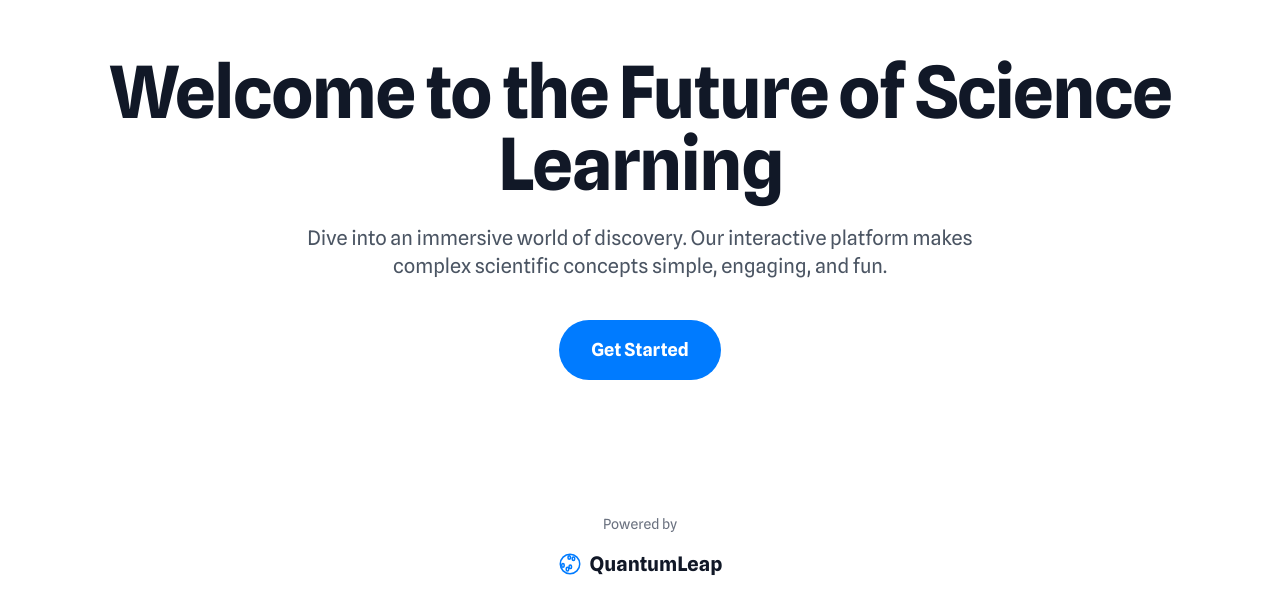
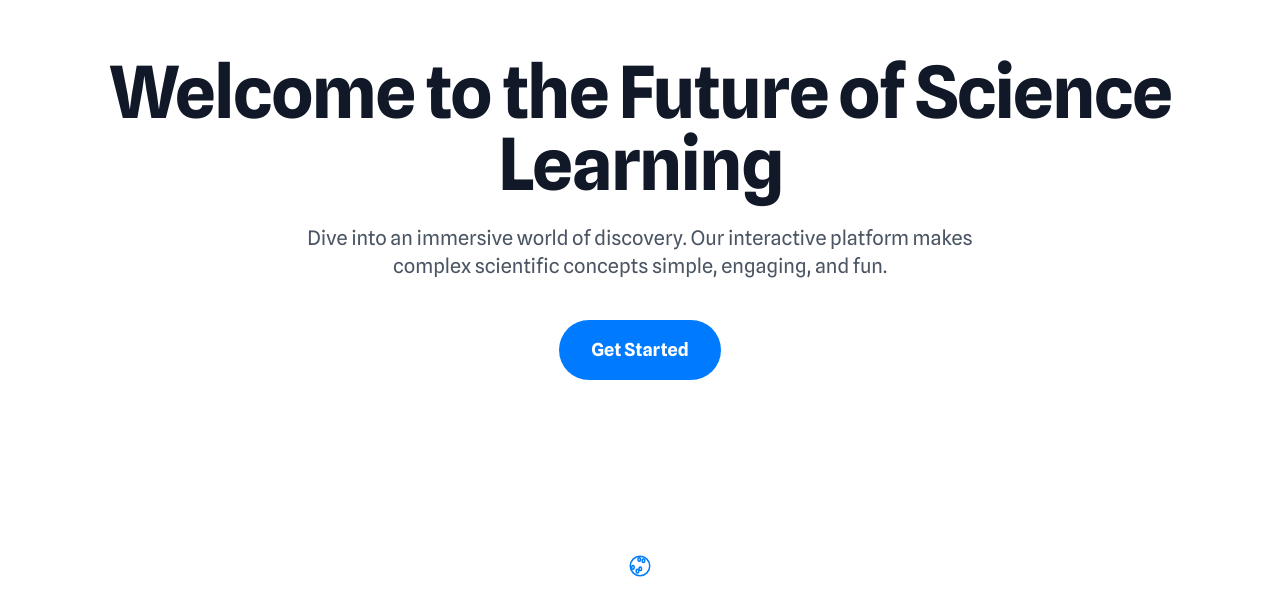
Before and after one commit to Thamizhselvi07/quiz-app, a plain HTML site: page index.html in a window 1280 px wide. Shown: the part 182-798 px from the top of the page. Drawn offline with nearby package versions, Linux system fonts and the light colour scheme.

Commit message:
Update index.html

```diff
--- a/index.html
+++ b/index.html
@@ -30,7 +30,6 @@
 </div>
 </div>
 <div class="absolute bottom-10 flex flex-col items-center gap-4">
-<span class="text-sm text-gray-500">Powered by</span>
 <div class="flex items-center gap-2">
 <svg class="h-6 w-6 text-[var(--primary-color)]" fill="none" stroke="currentColor" stroke-width="1.5" viewBox="0 0 24 24" xmlns="http://www.w3.org/2000/svg">
 <path d="M14.25 6.087c0-.66.537-1.197 1.197-1.197h.01a1.197 1.197 0 0 1 1.196 1.196v1.196A1.197 1.197 0 0 1 15.457 8.48h-.01a1.197 1.197 0 0 1-1.196-1.197v-1.2h.001ZM11.249 3.69a1.197 1.197 0 0 0-1.196 1.196v1.197c0 .66.536 1.196 1.196 1.196h.01a1.197 1.197 0 0 0 1.197-1.196v-1.197A1.197 1.197 0 0 0 11.26 3.69h-.01Z" stroke-linecap="round" stroke-linejoin="round"></path>
@@ -38,7 +37,6 @@
 <path d="M13.5 15.375c0 .66-.537 1.196-1.197 1.196h-.01a1.196 1.196 0 0 1-1.196-1.196v-1.197c0-.66.536-1.196 1.196-1.196h.01c.66 0 1.197.536 1.197 1.196v1.197Z" stroke-linecap="round" stroke-linejoin="round"></path>
 <path d="M2.25 12c0-5.385 4.365-9.75 9.75-9.75s9.75 4.365 9.75 9.75-4.365 9.75-9.75 9.75S2.25 17.385 2.25 12Z" stroke-linecap="round" stroke-linejoin="round"></path>
 </svg>
-<span class="text-xl font-bold text-gray-900">QuantumLeap</span>
 </div>
 </div>
 </div>
```
